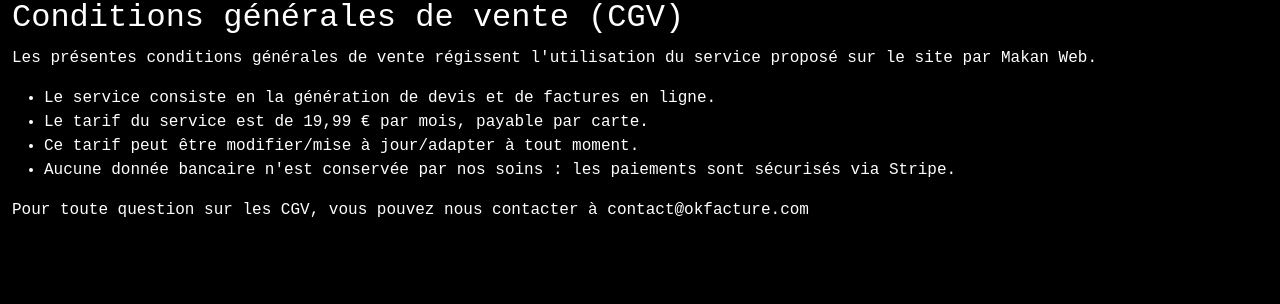
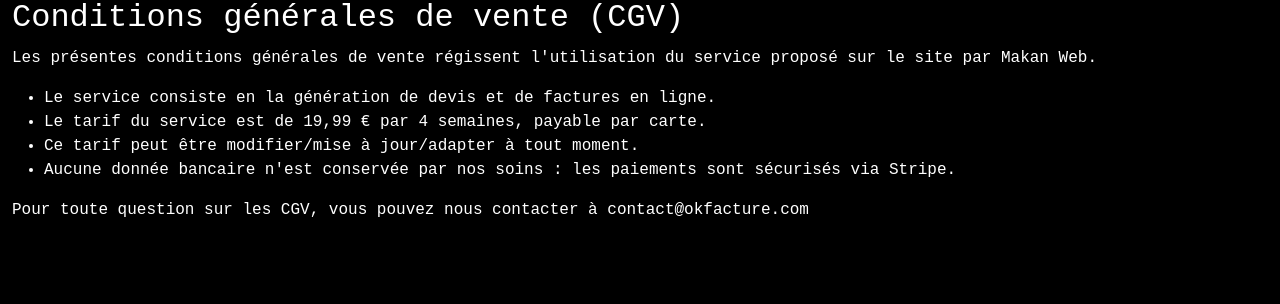
Before and after one commit to makan-dianka/InvoiceApp, a Django app: page /accounts/mentions-legales/ in a window 1280 px wide. Shown: the part 855-1159 px from the top of the page. Run offline with Django 5.2, Linux system fonts and the light colour scheme; parts of the project's set-up code (start-up, migrations or seed data) failed here and were passed over.

Commit message:
update mentions legales information

```diff
--- a/accounts/templates/accounts/legal.html
+++ b/accounts/templates/accounts/legal.html
@@ -33,7 +33,7 @@
             <p>Les présentes conditions générales de vente régissent l'utilisation du service proposé sur le site par Makan Web.</p>
             <ul>
             <li>Le service consiste en la génération de devis et de factures en ligne.</li>
-            <li>Le tarif du service est de 19,99 € par mois, payable par carte.</li>
+            <li>Le tarif du service est de 19,99 € par 4 semaines, payable par carte.</li>
             <li>Ce tarif peut être modifier/mise à jour/adapter à tout moment.</li>
             <li>Aucune donnée bancaire n'est conservée par nos soins : les paiements sont sécurisés via Stripe.</li>
             </ul>
```
